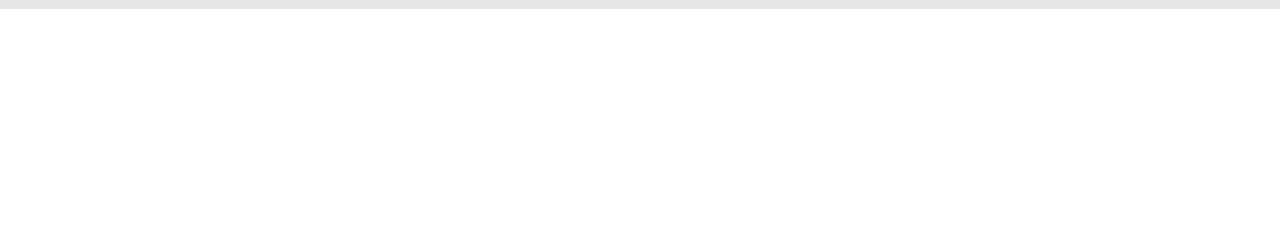
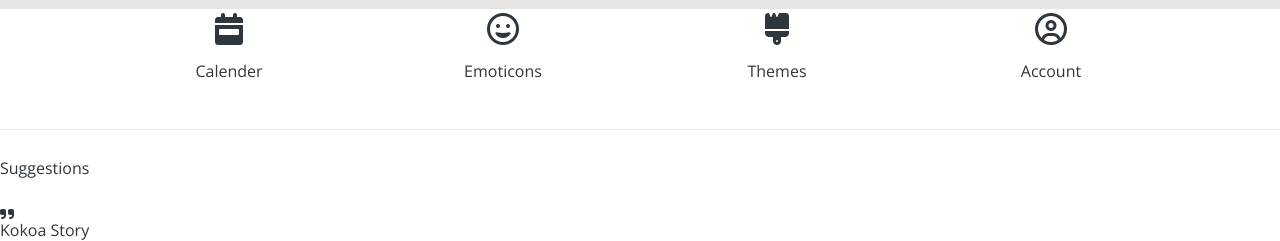
Before and after one commit to annjj322/kokoa-clone-2021, a plain HTML site: page Kokoa clone/more.html in a window 1280 px wide. Shown: the part 791-1032 px from the top of the page. Before the commit the page ends 804 px from the top, so only its background shows below. Drawn offline with nearby package versions, Linux system fonts and the light colour scheme.

Commit message:
More Screen part Two 2

```diff
--- /dev/null
+++ b/Kokoa clone/css/components/icons.css
@@ -0,0 +1,22 @@
+.find-icons {
+    width: 100%;
+    display: flex;
+    justify-content: space-evenly;
+    align-items: center;
+}
+
+.find-icons__icon {
+    display: flex;
+    flex-direction: column;
+    align-items: center;
+    width: 90px;
+    text-align: center;
+}
+
+.find-icons__icon i {
+    font-size: 32px;
+}
+
+.find-icons__icon span {
+    margin-top: 18px;
+}
--- a/Kokoa clone/css/screens/find.css
+++ b/Kokoa clone/css/screens/find.css
@@ -1,26 +1,3 @@
-.find-icons {
-    width: 100%;
-    display: flex;
-    justify-content: space-between;
-    align-items: center;
-}
-
-.find-icons__icon {
-    display: flex;
-    flex-direction: column;
-    align-items: center;
-    width: 90px;
-    text-align: center;
-}
-
-.find-icons__icon i {
-    font-size: 32px;
-}
-
-.find-icons__icon span {
-    margin-top: 18px;
-}
-
 .recommended-friends {
     border-top: var(--main-border);
     border-bottom: var(--main-border);
--- a/Kokoa clone/css/screens/more.css
+++ b/Kokoa clone/css/screens/more.css
@@ -8,3 +8,19 @@
     align-items: center;
     text-align: center;
 }
+
+.fa-exclamation-circle {
+    color: red;
+    margin-top: 8px;
+    margin-left: 8px;
+}
+
+.more-suggestions {
+    margin-top: 50px;
+    padding-top: 30px;
+    border-top:  var(--main-border);
+}
+
+.more-suggestions__title {
+    margin-bottom: 30px;
+}
--- a/Kokoa clone/css/styles.css
+++ b/Kokoa clone/css/styles.css
@@ -10,6 +10,7 @@
 @import "components/user-component.css";
 @import "components/Channel.css";
 @import "components/badge.css";
+@import "components/icons.css";
 
 /* Screens */
 @import "screens/login.css";
--- a/Kokoa clone/more.html
+++ b/Kokoa clone/more.html
@@ -60,6 +60,35 @@
                     <i class="far fa-comment-alt fa-2x"></i>
                 </div>
             </div>
+            <div class="find-icons">
+                <div class="find-icons__icon">
+                    <i class="fas fa-calendar-week"></i>
+                    <span>Calender</span>
+                </div>
+                <div class="find-icons__icon">
+                    <i class="far fa-grin"></i>
+                    <span>Emoticons</span>
+                </div>
+                <div class="find-icons__icon">
+                    <i class="fas fa-brush"></i>
+                    <span>Themes</span>
+                </div>
+                <div class="find-icons__icon">
+                    <i class="far fa-user-circle"></i>
+                    <span>Account</span>
+                </div>
+            </div>
+            <div class="more-suggestions">
+                <h4 class="more-suggestions__title">Suggestions</h4>
+                <div class="more-suggestions__icons">
+                    <div class="more-suggestions__icon">
+                        <div class="more-suggestions__icon-image">
+                            <i class="fas fa-quote-right"></i>
+                        </div>
+                        <span class="more-suggestions__icon-text">Kokoa Story</span>
+                    </div>
+                </div>
+            </div>
         </main>
 
 
```
